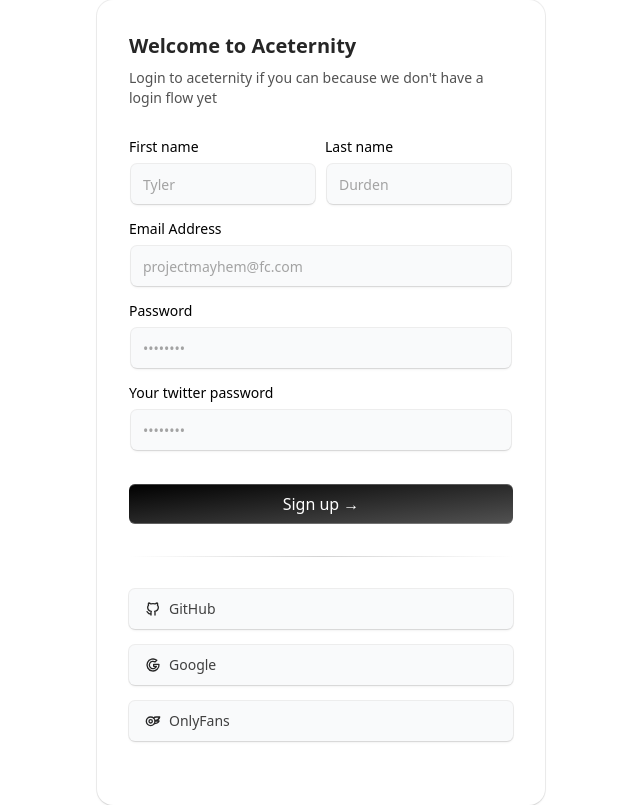
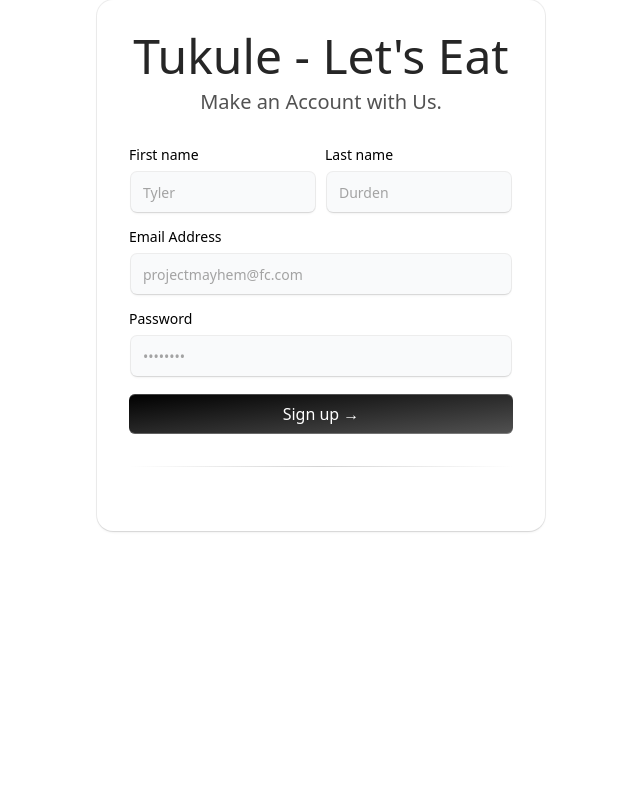
Before and after one commit to Lifewkomi/AcertenityUI, a React (Create React App) app: page / in a window 1280 px wide. Shown: the whole page, without its empty margins (319-959 px from the left). Built offline with nearby package versions, Linux system fonts and the light colour scheme.

Commit message:
SignupForm UX

```diff
--- a/src/App.js
+++ b/src/App.js
@@ -11,7 +11,7 @@
 
 export default function App() {
   return (
-    <div className=" h-screen" >
+    <main className="App" >
       {/* <NavbarDemo /> */}
       {/* <LayoutGridDemo /> */}
       {/* <ThreeDCardDemo /> */}
@@ -23,6 +23,6 @@
       {/* <InfiniteMovingCardsDemo /> */}
       <SignupFormDemo />
 
-    </div>
+    </main>
   )
 }
--- a/src/components/SignupForm/Demo.js
+++ b/src/components/SignupForm/Demo.js
@@ -14,14 +14,13 @@
     console.log("Form submitted");
   };
   return (
-    (<div
-      className="max-w-md w-full mx-auto rounded-none md:rounded-2xl p-4 md:p-8 shadow-input bg-white dark:bg-black">
-      <h2 className="font-bold text-xl text-neutral-800 dark:text-neutral-200">
-        Welcome to Aceternity
+    <div
+      className="max-w-md w-full mx-auto rounded-none md:rounded-2xl p-4 md:p-8 shadow-input bg-white">
+      <h2 className="font-normal text-5xl text-neutral-800 dark:text-neutral-200 text-center">
+        Tukule - Let's Eat
       </h2>
-      <p className="text-neutral-600 text-sm max-w-sm mt-2 dark:text-neutral-300">
-        Login to aceternity if you can because we don&apos;t have a login flow
-        yet
+      <p className="text-neutral-600 text-xl text-center max-w-sm mt-2 dark:text-neutral-300">
+        Make an Account with Us.
       </p>
       <form className="my-8" onSubmit={handleSubmit}>
         <div
@@ -43,10 +42,6 @@
           <Label htmlFor="password">Password</Label>
           <Input id="password" placeholder="••••••••" type="password" />
         </LabelInputContainer>
-        <LabelInputContainer className="mb-8">
-          <Label htmlFor="twitterpassword">Your twitter password</Label>
-          <Input id="twitterpassword" placeholder="••••••••" type="twitterpassword" />
-        </LabelInputContainer>
 
         <button
           className="bg-gradient-to-br relative group/btn from-black dark:from-zinc-900 dark:to-zinc-900 to-neutral-600 block dark:bg-zinc-800 w-full text-white rounded-md h-10 font-medium shadow-[0px_1px_0px_0px_#ffffff40_inset,0px_-1px_0px_0px_#ffffff40_inset] dark:shadow-[0px_1px_0px_0px_var(--zinc-800)_inset,0px_-1px_0px_0px_var(--zinc-800)_inset]"
@@ -58,7 +53,7 @@
         <div
           className="bg-gradient-to-r from-transparent via-neutral-300 dark:via-neutral-700 to-transparent my-8 h-[1px] w-full" />
 
-        <div className="flex flex-col space-y-4">
+        {/* <div className="flex flex-col space-y-4">
           <button
             className=" relative group/btn flex space-x-2 items-center justify-start px-4 w-full text-black rounded-md h-10 font-medium shadow-input bg-gray-50 dark:bg-zinc-900 dark:shadow-[0px_0px_1px_1px_var(--neutral-800)]"
             type="submit">
@@ -86,9 +81,9 @@
             </span>
             <BottomGradient />
           </button>
-        </div>
+        </div> */}
       </form>
-    </div>)
+    </div>
   );
 }
 
```
